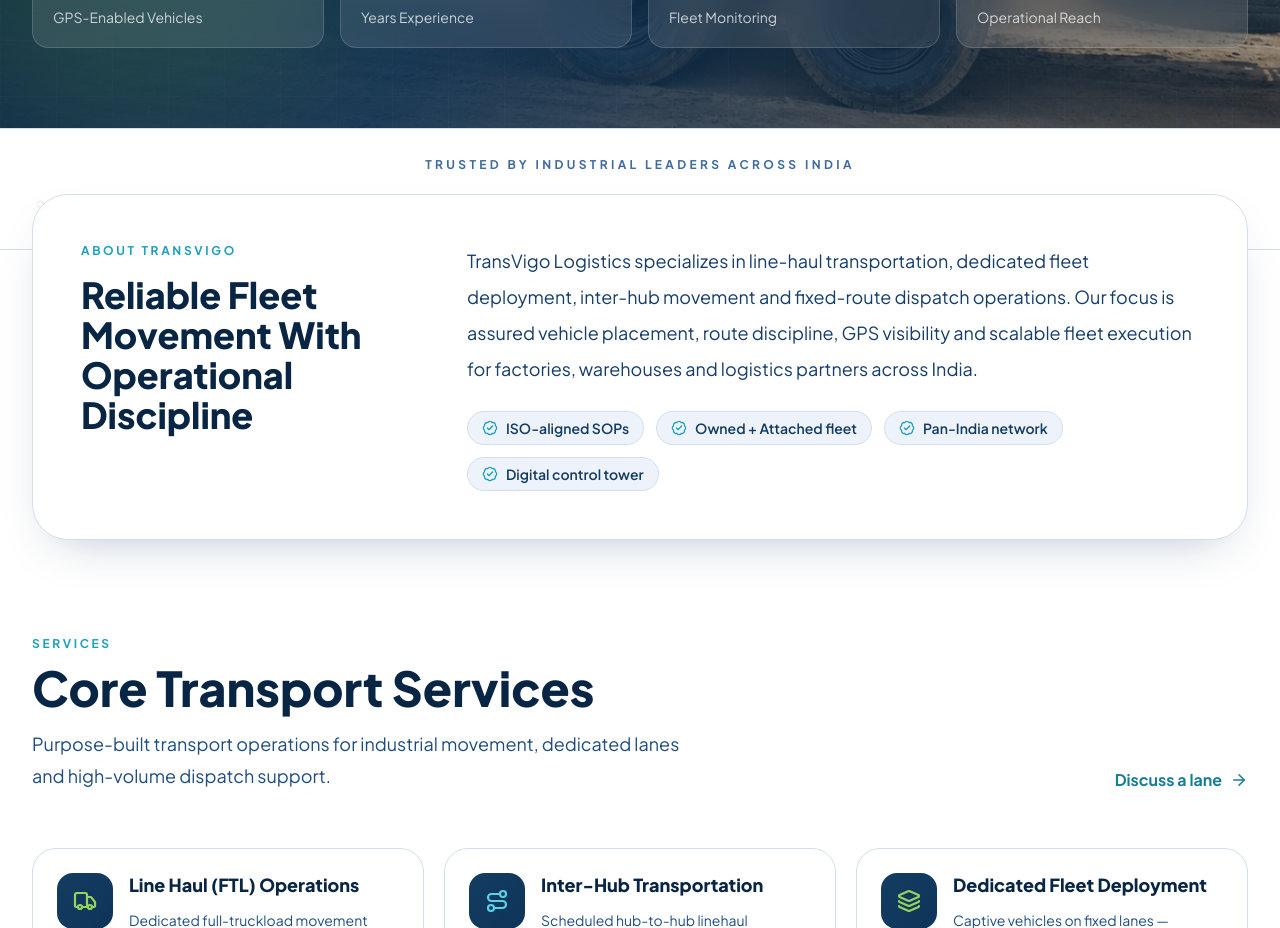
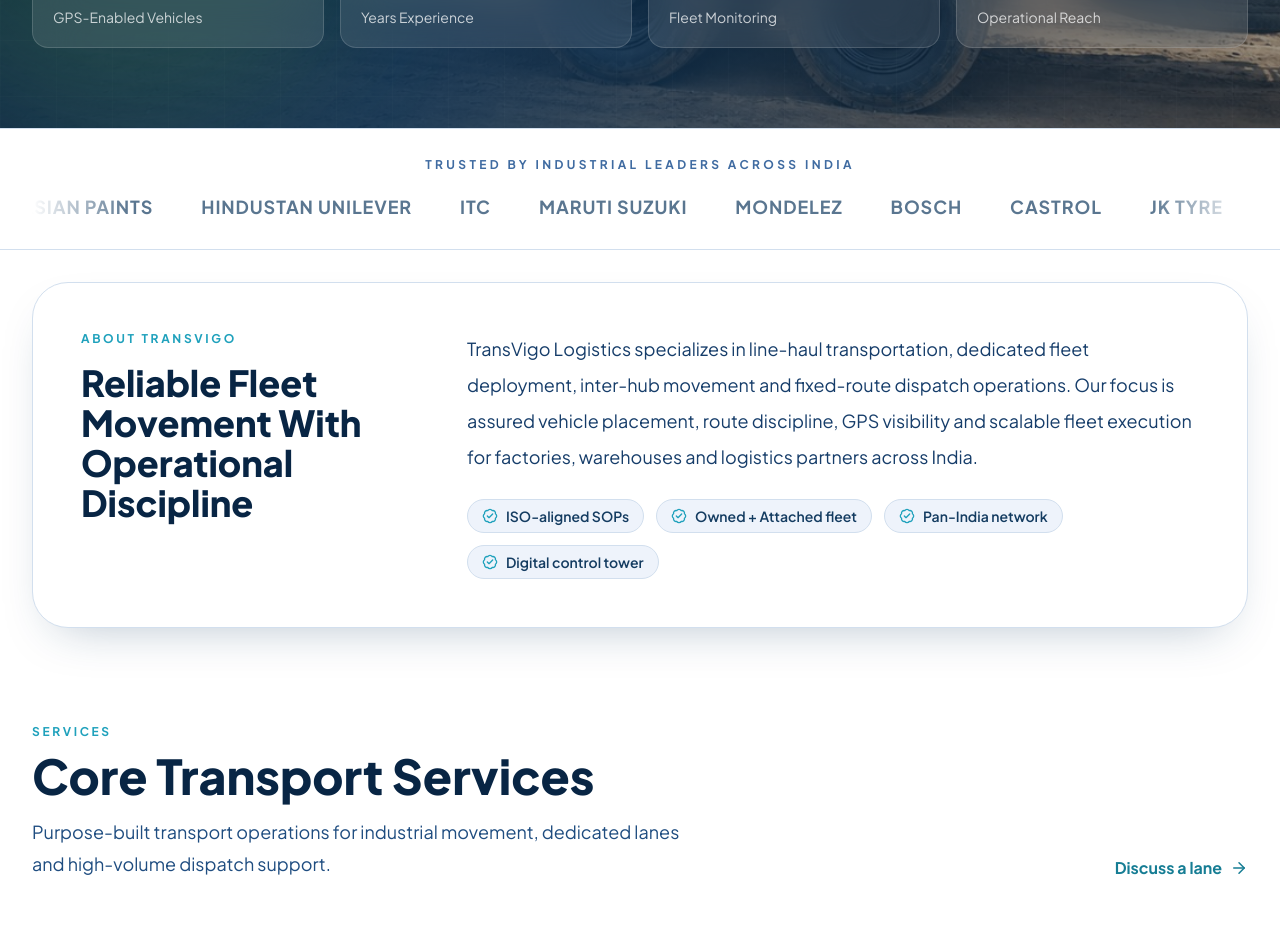
Before and after one commit to eesheesingh/transvigo-logistics, a React (Vite) app: page / in a window 1280 px wide. Shown: the part 800-1728 px from the top of the page. Built offline with nearby package versions, Linux system fonts and the light colour scheme.

Commit message:
Update layout and z-index properties in App component for improved visual hierarchy
- Adjusted z-index values in the PartnersMarquee and About sections to enhance layering and visibility.
- Modified the layout properties to ensure consistent spacing and alignment across different screen sizes.

```diff
--- a/src/App.jsx
+++ b/src/App.jsx
@@ -361,7 +361,7 @@
 
 function PartnersMarquee() {
   return (
-    <section className="bg-white border-y border-navy-100 py-6 sm:py-7">
+    <section className="relative z-10 bg-white border-y border-navy-100 py-6 sm:py-7">
       <div className="max-w-7xl mx-auto px-4 sm:px-6 lg:px-8">
         <div className="text-[10px] sm:text-xs uppercase tracking-[0.22em] sm:tracking-[0.28em] font-bold text-navy-400 text-center mb-4 sm:mb-5">
           Trusted by industrial leaders across India
@@ -385,7 +385,7 @@
 
 function About() {
   return (
-    <section id="about" className="max-w-7xl mx-auto px-4 sm:px-6 lg:px-8 -mt-10 sm:-mt-14 relative z-20">
+    <section id="about" className="relative z-0 max-w-7xl mx-auto px-4 sm:px-6 lg:px-8 pt-6 sm:pt-8">
       <div className="bg-white rounded-3xl sm:rounded-[36px] shadow-soft border border-navy-100 p-6 sm:p-8 lg:p-12 grid lg:grid-cols-3 gap-6 sm:gap-10">
         <div>
           <div className="text-teal-600 font-bold uppercase tracking-[0.22em] text-xs">About TransVigo</div>
```
